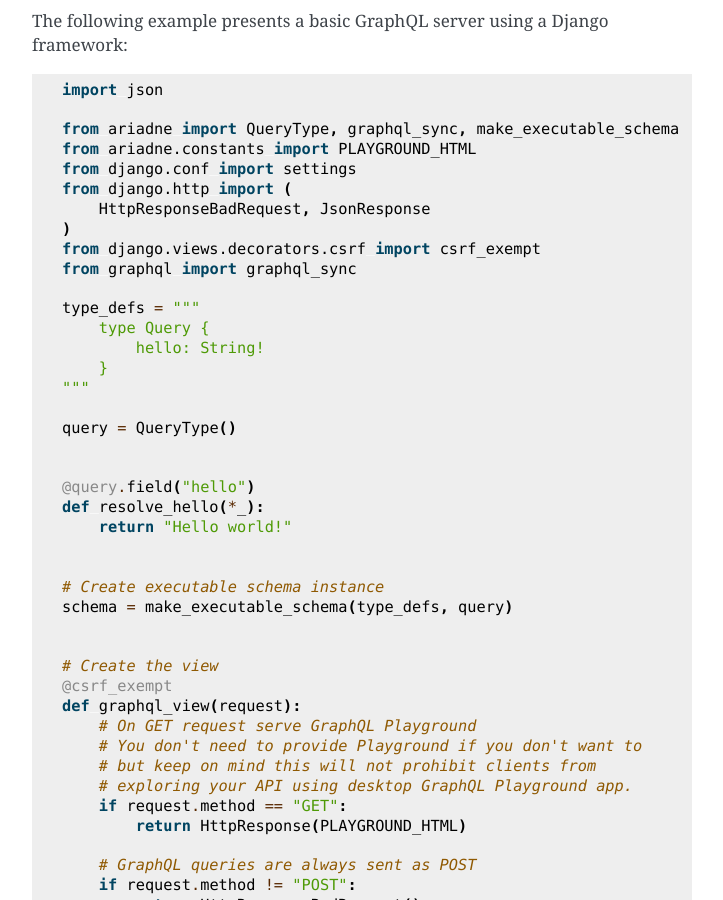
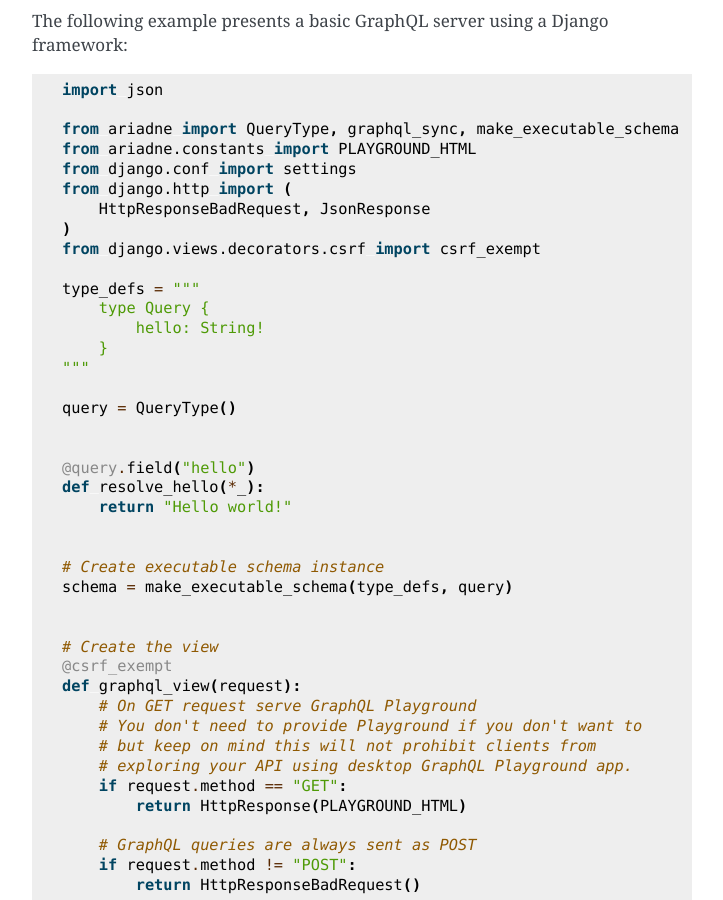
Before and after one commit to mirumee/ariadne, a Sphinx documentation site: the page built from docs/custom-server.rst, in a window 1280 px wide and 900 px high, scrolled down 972 px. Shown: the whole window, without its empty margins (388-1111 px from the left). Built offline with Sphinx 7.4.7, drawn with Linux system fonts in a browser that asks for light colours.

Commit message:
Removed duplicate import in Django example
The Django example imported `graphql_sync` from ariadne but also from graphql. The import from graphql should be removed and is a artifact of the old example when ariadne offered no graphql_sync function (before version 0.3.0).

```diff
--- a/docs/custom-server.rst
+++ b/docs/custom-server.rst
@@ -48,7 +48,6 @@ The following example presents a basic GraphQL server using a Django framework::
         HttpResponseBadRequest, JsonResponse
     )
     from django.views.decorators.csrf import csrf_exempt
-    from graphql import graphql_sync
 
     type_defs = """
         type Query {
```
